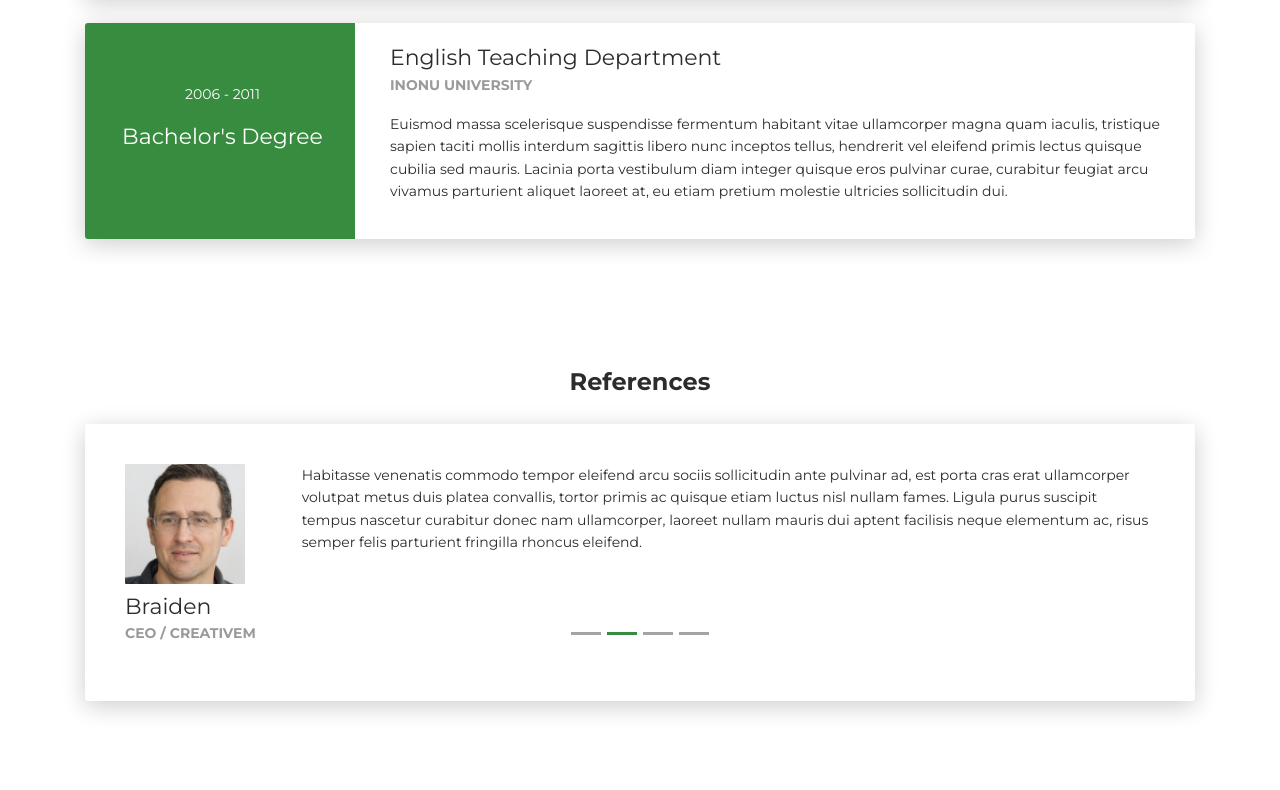
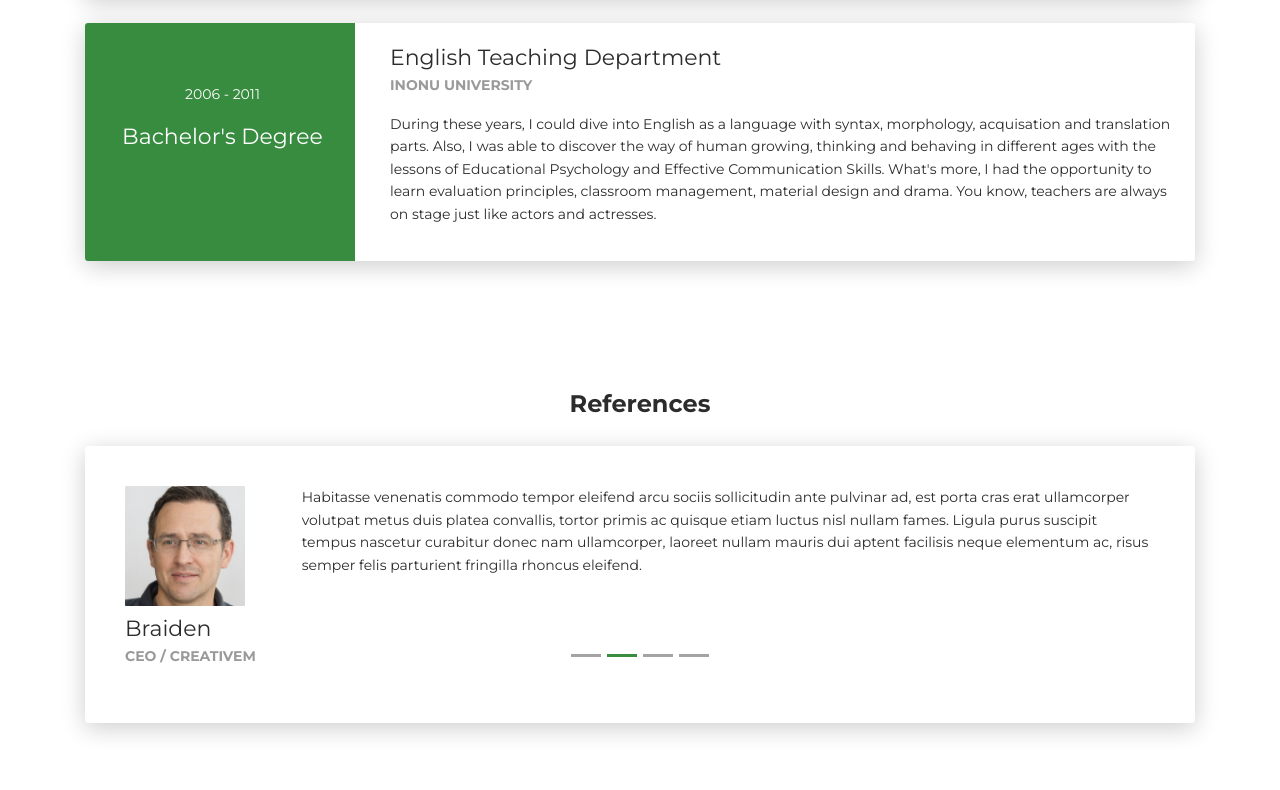
Before and after one commit to rcmzyldz/my-portfolio, a plain HTML site: page index.html in a window 1280 px wide. Shown: the part 2850-3640 px from the top of the page. Drawn offline with Linux system fonts and the light colour scheme.

Commit message:
update education

```diff
--- a/index.html
+++ b/index.html
@@ -572,14 +572,15 @@
                     <div class="h5">English Teaching Department</div>
                     <p class="category">Inonu University</p>
                     <p>
-                      Euismod massa scelerisque suspendisse fermentum habitant
-                      vitae ullamcorper magna quam iaculis, tristique sapien
-                      taciti mollis interdum sagittis libero nunc inceptos
-                      tellus, hendrerit vel eleifend primis lectus quisque
-                      cubilia sed mauris. Lacinia porta vestibulum diam integer
-                      quisque eros pulvinar curae, curabitur feugiat arcu
-                      vivamus parturient aliquet laoreet at, eu etiam pretium
-                      molestie ultricies sollicitudin dui.
+                      During these years, I could dive into English as a
+                      language with syntax, morphology, acquisation and
+                      translation parts. Also, I was able to discover the way of
+                      human growing, thinking and behaving in different ages
+                      with the lessons of Educational Psychology and Effective
+                      Communication Skills. What's more, I had the opportunity
+                      to learn evaluation principles, classroom management,
+                      material design and drama. You know, teachers are always
+                      on stage just like actors and actresses.
                     </p>
                   </div>
                 </div>
@@ -673,7 +674,7 @@
                     <div class="row">
                       <div class="col-lg-2 col-md-3 cc-reference-header">
                         <img src="images/reference-image-2.jpg" alt="Image" />
-                        <div class="h5 pt-4">Braiden</div>
+                        <div class="h5 pt-2">Braiden</div>
                         <p class="category">CEO / Creativem</p>
                       </div>
                       <div class="col-lg-10 col-md-9">
@@ -793,7 +794,9 @@
                               Beekstraat, Oud-Heverlee, Belgium
                             </p>
                             <p class="mb-0"><strong>Phone</strong></p>
-                            <p class="pb-2">+32484318453</p>
+                            <p class="pb-2">
+                              <a href="tel:+32484318453">+32484318453</a>
+                            </p>
                             <p class="mb-0"><strong>Email</strong></p>
                             <p>rahime1yildiz@gmail.com</p>
                           </div>
```
